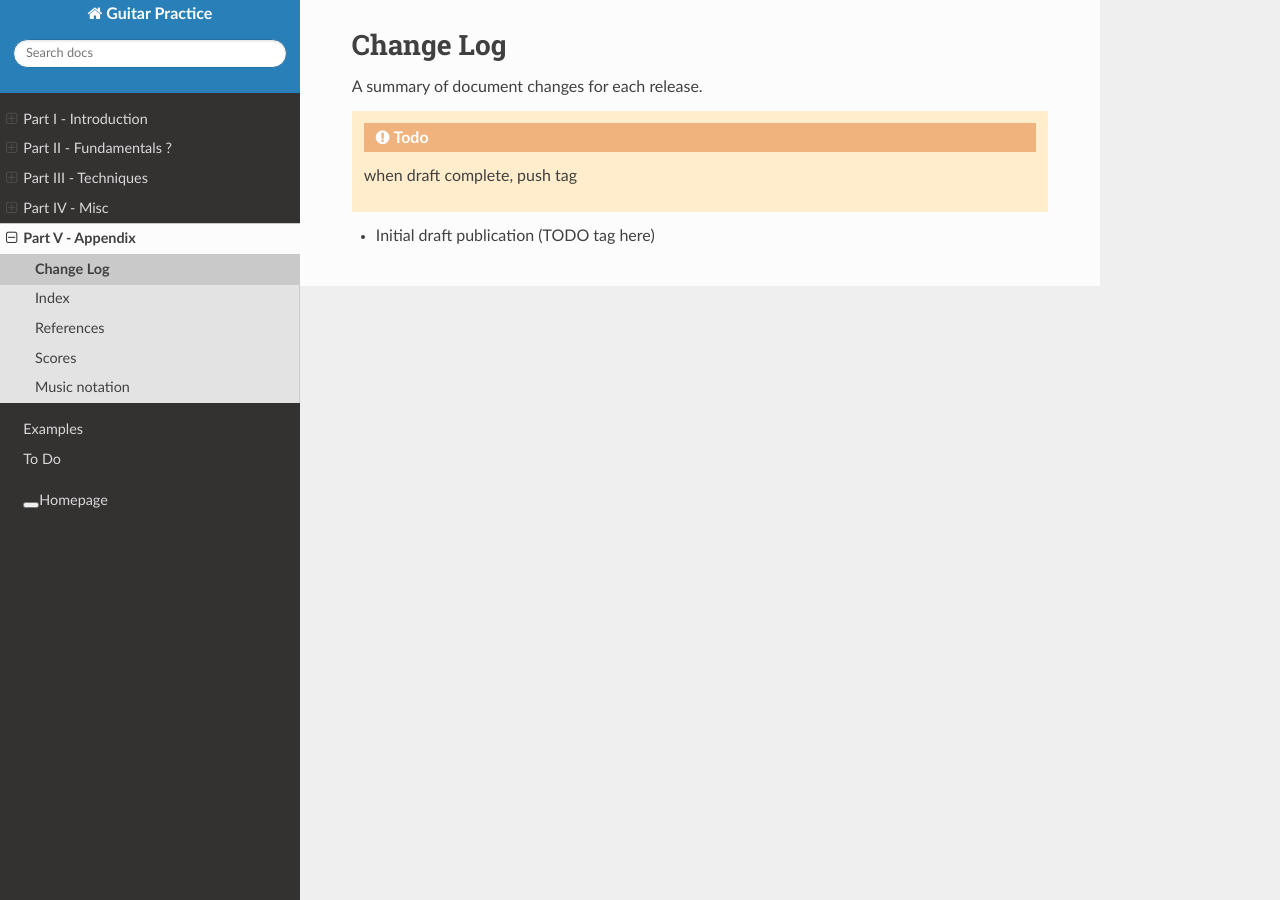
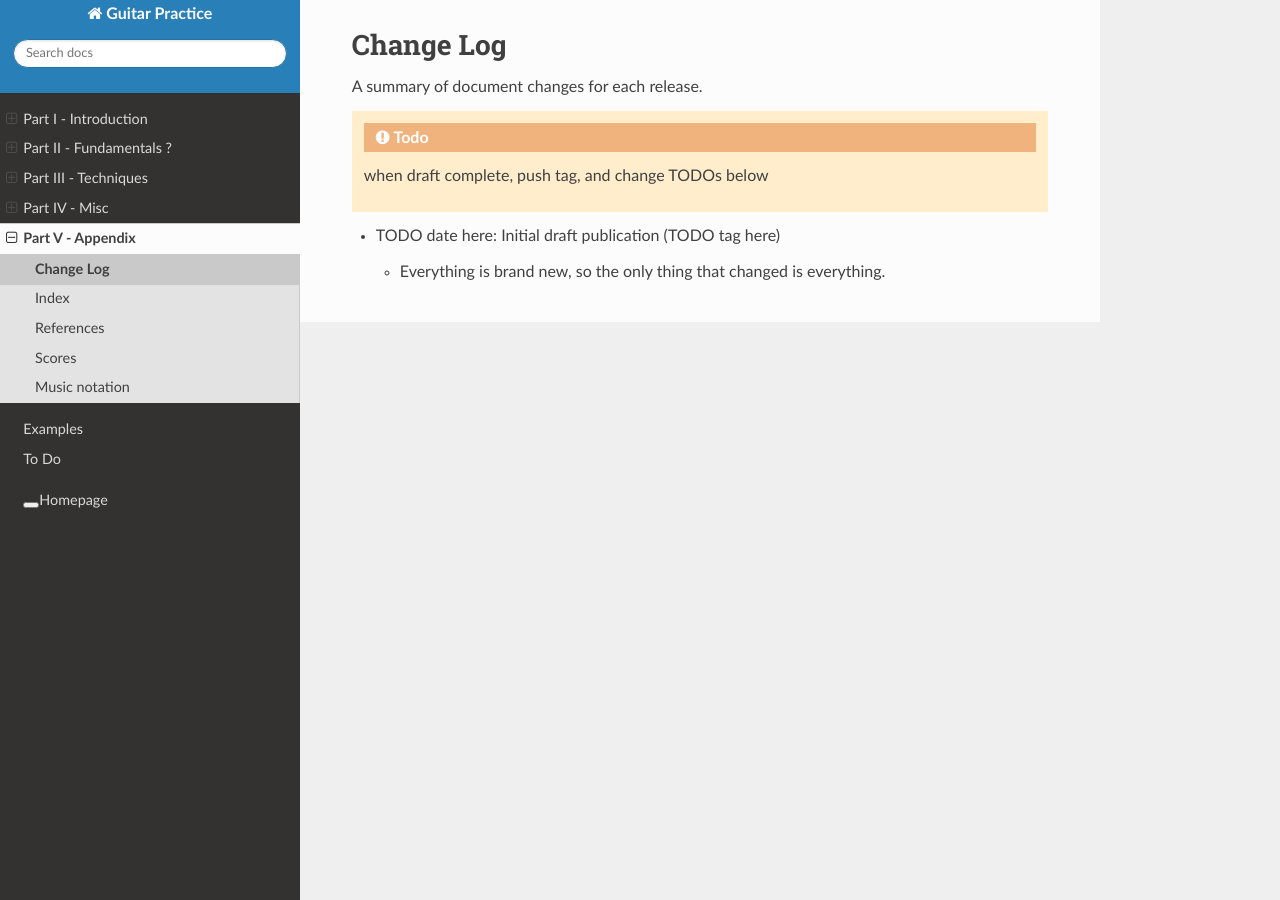
Before and after one commit to jzohrab/practicing-guitar, a Sphinx documentation site: the page built from docs/part-5-appendices/change-log.rst, in a window 1280 px wide. Built offline with Sphinx 7.4.7 and the Read the Docs theme 2.0.0, drawn with Linux system fonts in a browser that asks for light colours; a script that is not in the unit is left out.

Commit message:
Change log notes.

```diff
--- a/docs/part-5-appendices/change-log.rst
+++ b/docs/part-5-appendices/change-log.rst
@@ -21,4 +19,8 @@ A summary of document changes for each release.
 
    Pipe that to this file, and then edit the output.
 
-* Initial draft publication (TODO tag here)
+.. todo:: when draft complete, push tag, and change TODOs below
+
+* TODO date here: Initial draft publication (TODO tag here)
+
+  * Everything is brand new, so the only thing that changed is everything.
```
Also changed, not shown: other parts of docs/part-5-appendices/change-log.rst (+0 -2 lines).
